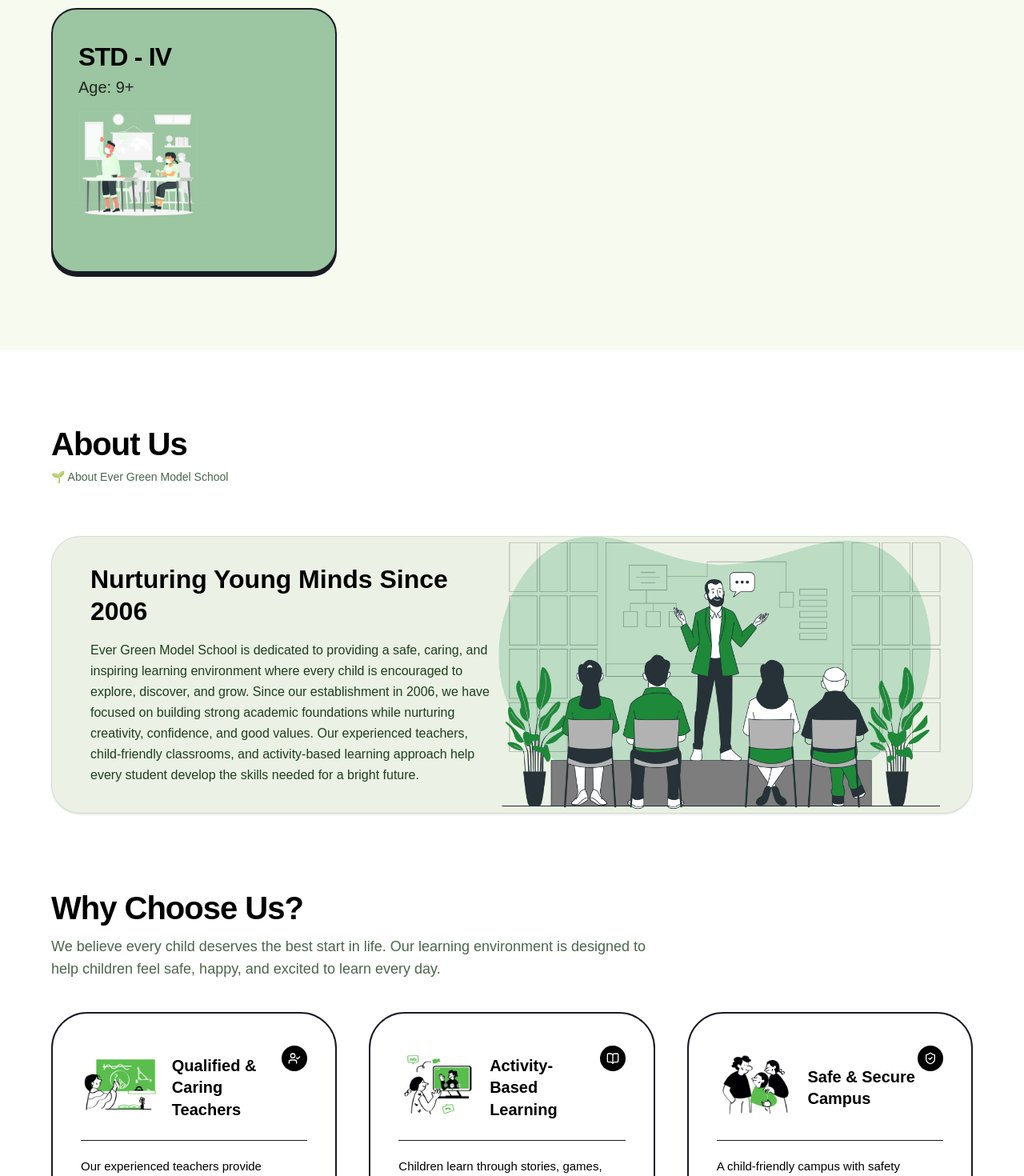
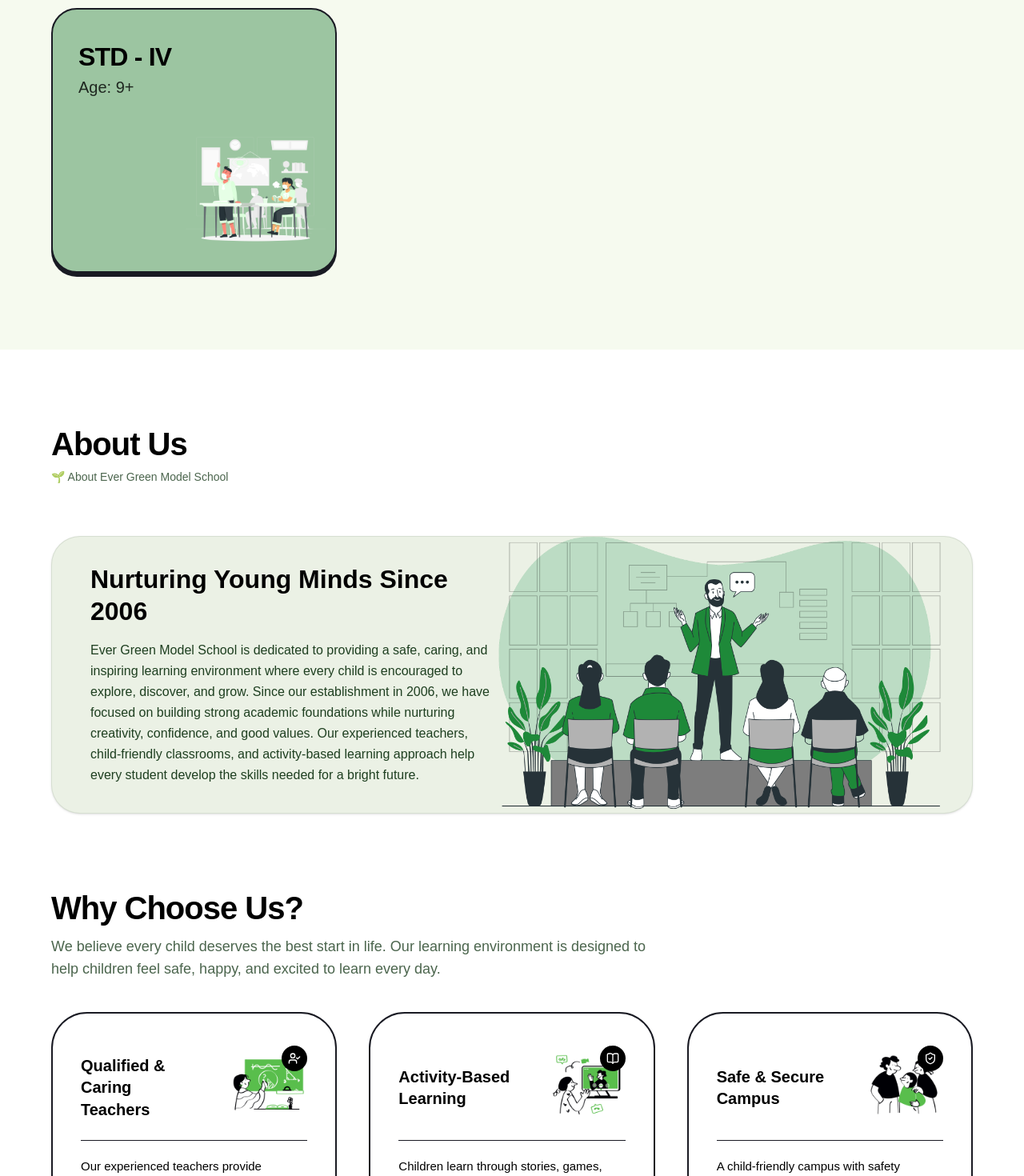
Before and after one commit to flameboy-dev/EGMS, a React app in the folder frontend/: page / in a window 1280 px wide. Shown: the part 1720-3190 px from the top of the page at 80% size. Built offline with nearby package versions, Linux system fonts and the light colour scheme; the HTML template or start-up script is replaced by a standard one.

Commit message:
chore: fix the position of the image of program cards

```diff
--- a/frontend/src/components/custom/ProgramCard.jsx
+++ b/frontend/src/components/custom/ProgramCard.jsx
@@ -18,8 +18,12 @@ function ProgramCard({
         className={`relative flex min-h-[331px] w-full max-w-[387px] flex-col justify-between rounded-[45px] border-2 border-[#191A23] px-[35px] py-[40px] shadow-[0_5px_0_0_#191A23] transition-all duration-300 hover:-translate-y-1 ${bgColor}`}
       >
         <div>
-          {/* Top Row: Image (97.82x97.82), Title & Top-Right Badge */}
-          <div className="relative flex items-center gap-4">
+          {/* Top Row: Title on Left, Image on Right & Top-Right Icon Badge */}
+          <div className="relative flex items-center justify-between gap-4">
+            <h3 className="mt-2 pr-6 font-fredoka text-lg font-semibold leading-snug text-[#000000] sm:text-xl">
+              {title}
+            </h3>
+
             {image && (
               <ImageWithSkeleton
                 src={image}
@@ -28,13 +32,10 @@ function ProgramCard({
                 className="h-[97.82px] w-[97.82px] object-contain"
               />
             )}
-            <h3 className="mt-2 pr-8 font-fredoka text-lg font-semibold leading-snug text-[#000000] sm:text-xl">
-              {title}
-            </h3>
 
             {/* Top Right Black Icon Badge */}
             {IconComponent && (
-              <div className="absolute top-0 right-0 flex h-8 w-8 items-center justify-center rounded-full bg-[#000000] text-white">
+              <div className="absolute top-0 right-0 flex h-8 w-8 items-center justify-center rounded-full bg-[#000000] text-white z-10">
                 <IconComponent className="h-4 w-4" />
               </div>
             )}
@@ -52,7 +53,7 @@ function ProgramCard({
     );
   }
 
-  // Program Card Layout
+  // Program Card Layout (Nursery, LKG, UKG, STD-I to STD-IV)
   const programCardClasses = `relative flex h-[331px] w-full max-w-[387px] flex-col justify-between overflow-hidden rounded-[32px] border-2 border-[#191A23] p-8 shadow-[0_5px_0_0_#191A23] transition-all duration-300 hover:-translate-y-1 ${bgColor}`;
 
   const ProgramContent = (
@@ -68,13 +69,16 @@ function ProgramCard({
         )}
       </div>
 
+      {/* Right Side Illustration Image */}
       {image && (
-        <ImageWithSkeleton
-          src={image}
-          alt={`${title} Illustration`}
-          wrapperClassName="pointer-events-none absolute bottom-3 right-3 z-0 max-h-[175px] max-w-[210px]"
-          className="h-auto max-h-[175px] max-w-[210px] object-contain"
-        />
+        <div className="pointer-events-none absolute bottom-3 right-3 z-0 max-h-[175px] max-w-[210px] flex items-end justify-end">
+          <ImageWithSkeleton
+            src={image}
+            alt={`${title} Illustration`}
+            wrapperClassName="max-h-[175px] max-w-[210px]"
+            className="h-auto max-h-[175px] max-w-[210px] object-contain"
+          />
+        </div>
       )}
     </>
   );
```
